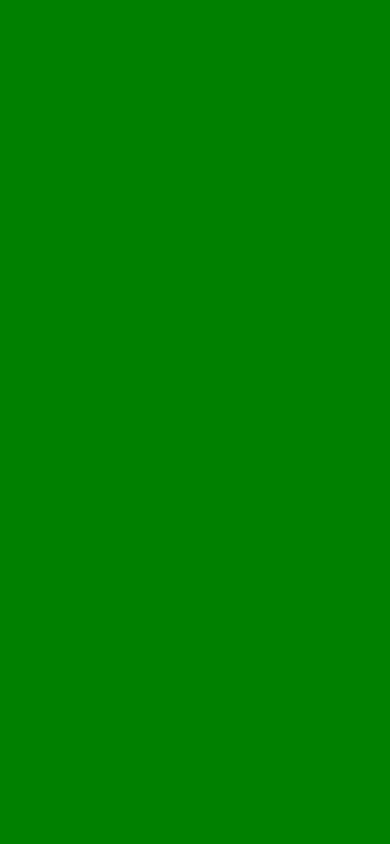
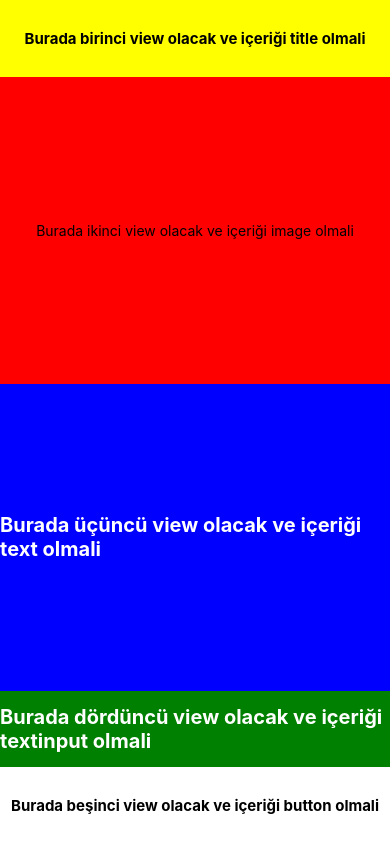
Before and after one commit to gokhanyanik/react-native-tutorial, a React Native app: screen / in a window 390 px wide. Built offline with nearby package versions, Linux system fonts and the light colour scheme.

Commit message:
Card Creation Example

```diff
--- a/App.tsx
+++ b/App.tsx
@@ -4,26 +4,79 @@ import {
   StyleSheet,
   Text,
   Platform,
+  View,
 } from 'react-native';
 
 function App(): JSX.Element {
   return (
     <SafeAreaView style={styles.background}>
-
-
+      <View style={styles.style1}>
+        <Text style={styles.text}>Burada birinci view olacak ve içeriği title olmali</Text>
+      </View>
+      <View style={styles.style2}>
+        <Text>Burada ikinci view olacak ve içeriği image olmali</Text>
+      </View>
+      <View style={styles.style3}>
+        <Text style={styles.text2}>Burada üçüncü view olacak ve içeriği text olmali</Text>
+      </View>
+      <View style={styles.style4}>
+        <Text style={styles.text2}>Burada dördüncü view olacak ve içeriği textinput olmali</Text>
+      </View>
+      <View style={styles.style5}>
+        <Text style={styles.text}>Burada beşinci view olacak ve içeriği button olmali</Text>
+      </View>
     </SafeAreaView>
   );
 }
-
 const styles = StyleSheet.create({
   background: {
-    backgroundColor: Platform.OS==="ios" ? "yellow" : "green",
+    backgroundColor: 'white',
     flex: 1,
+  },
+  style1: {
+    backgroundColor: 'yellow',
     justifyContent: 'center',
     alignItems: 'center',
+    height: 100,
+    flex: 1
   },
-
-
+  style2: {
+    backgroundColor: 'red',
+    justifyContent: 'center',
+    alignItems: 'center',
+    height: 150,
+    flex: 4
+  },
+  style3: {
+    backgroundColor: 'blue',
+    justifyContent: 'center',
+    alignItems: 'center',
+    height: 130,
+    flex: 4
+  },
+  style4: {
+    backgroundColor: 'green',
+    justifyContent: 'center',
+    alignItems: 'center',
+    height: 70,
+    flex: 1
+  },
+  style5: {
+    backgroundColor: 'white',
+    justifyContent: 'center',
+    alignItems: 'center',
+    height: 70,
+    flex: 1
+  },
+  text: {
+    fontSize: 15,
+    fontWeight: 'bold'
+  },
+  text2: {
+    color: 'white',
+    fontSize: 20,
+    fontWeight: 'bold'
+  }
 });
 
 export default App;
```
